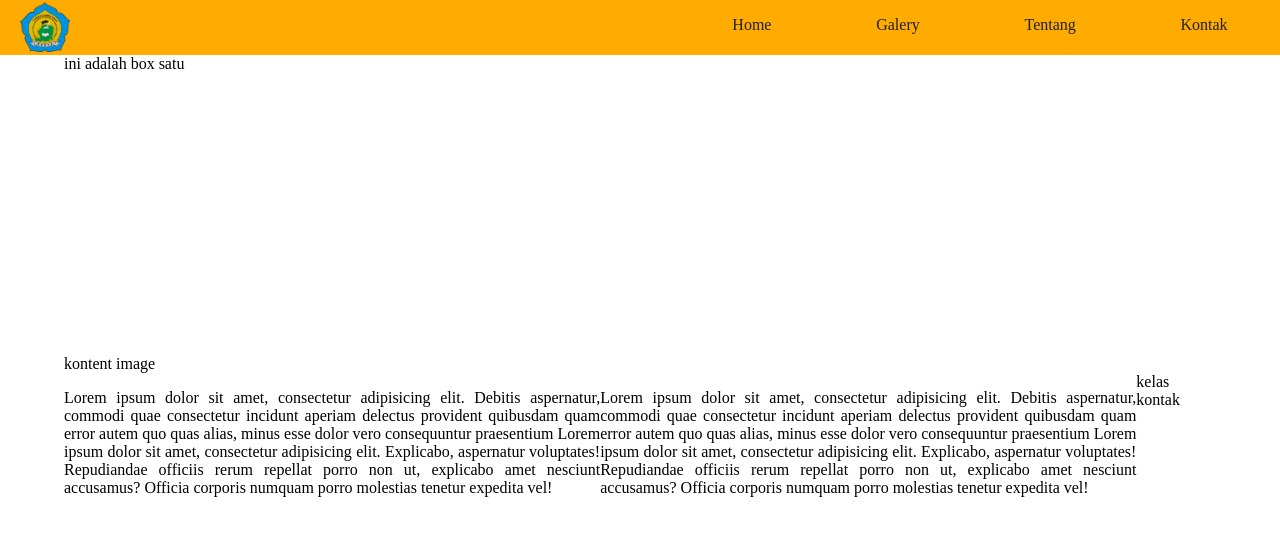
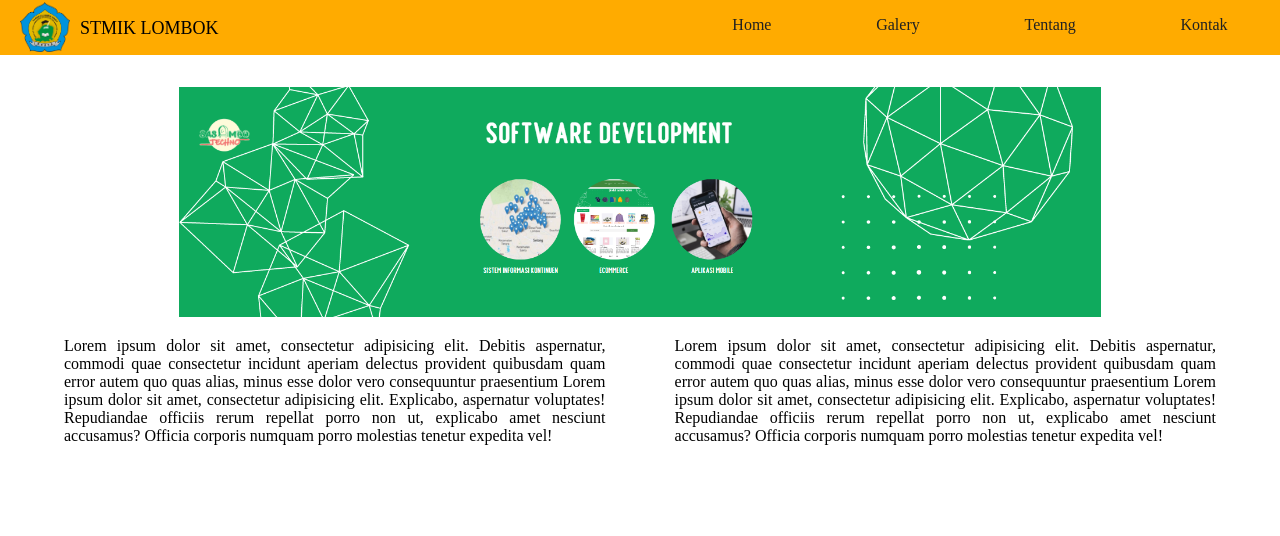
Before and after one commit to bahri444/html_css, a plain HTML site: page layouting.html in a window 1280 px wide. Drawn offline with Linux system fonts and the light colour scheme.

Commit message:
on proses

```diff
--- a/assets/css/layouting.css
+++ b/assets/css/layouting.css
@@ -32,6 +32,7 @@ ul{
 .header_left{
     width: 50%;
     height: 50px;
+    display: flex;
 }
 img{
     width: 50px;
@@ -39,14 +40,25 @@ img{
     padding-left: 20px;
     margin-top: 2px;
 }
+.header_left_right{
+    font-size: large;
+    margin-left: 10px;
+}
 .content{
     width: 100%;
     height: wrap;
+    margin-top:30px;
+    margin-bottom: 20px;
 }
-.content_box{
+.content_image{
+    width: 80%;
+    height: wrap;
+    margin: auto;
+}
+.content_image img{
     width: 100%;
-    height: 300px;
-    /* border: solid 2px blueviolet; */
+    height: auto;
+    margin-left: -20px;
 }
 a{
     text-decoration: none;
--- a/layouting.html
+++ b/layouting.html
@@ -10,8 +10,11 @@
     <div class="container">
         <div class="header">
             <div class="header_left">
-                <div class="header_left">
+                <div class="header_left_left">
                     <img src="/assets/images/logo_kampus.png" alt="tidak di temukan">
+                </div>
+                <div class="header_left_right">
+                    <p>STMIK LOMBOK</p>
                 </div>
             </div>
             <div class="header_right">
@@ -25,12 +28,10 @@
         </div>
         <div class="section">
             <div class="content">
-                <div class="content_box" id="home">
-                    <div class="home">ini adalah box satu</div>
+                <div class="content_image" id="home">
+                    <img src="/assets/images/bannerproduksoftware.png" alt="">
                 </div>
-                <div class="galery" id="galery">
-                    kontent image
-                </div>
+
                 <div class="tentang" id="tentang">
                     <div class="content_text_left">
                         <p>Lorem ipsum dolor sit amet, consectetur
@@ -56,11 +57,8 @@
                              Repudiandae officiis rerum repellat porro non ut,
                              explicabo amet nesciunt accusamus? Officia corporis
                              numquam porro molestias tenetur expedita vel!
-                        </p
+                        </p>
                     </div>
-                </div>
-                <div class="kontak" id="kontak">
-                    kelas kontak
                 </div>
             </div>
         </div>
```
Also changed, not shown: assets/images/bannerproduksoftware.png (renamed from bannerproduksoftware.png).
